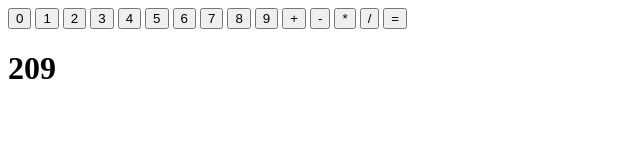
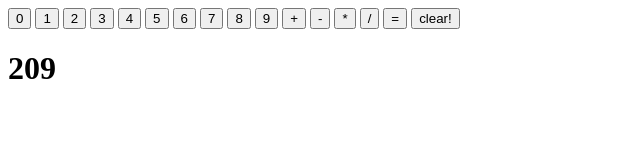
Before and after one commit to ahmkhn/js-calculator, a plain HTML site: page index.html in a window 1280 px wide. Shown: the whole page, without its empty margins (0-640 px from the left). Drawn offline with Linux system fonts and the light colour scheme.

Commit message:
no notable changes

```diff
--- a/index.html
+++ b/index.html
@@ -24,6 +24,7 @@
         <button>*</button>
         <button>/</button>
         <button>=</button>
+        <button onclick="clearButton()">clear!</button>
     </div>
     <div class="displayWrapper">
         <h1 id="displayValue">209</h1>
```
